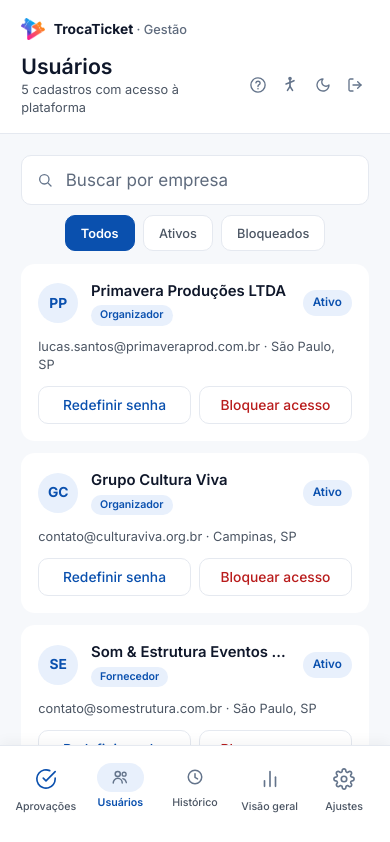
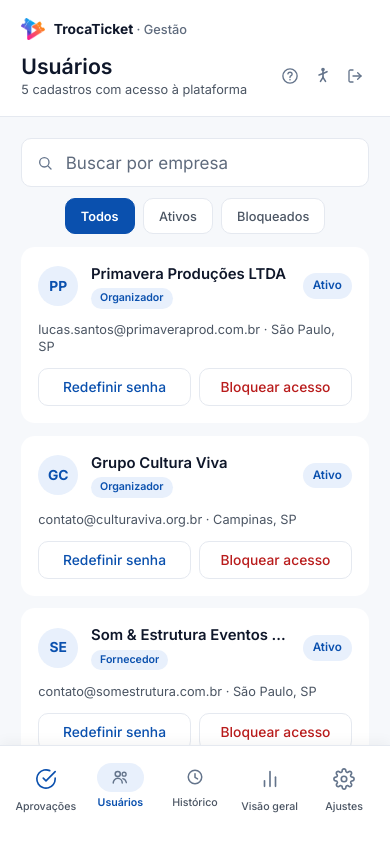
Before and after one commit to 2026-2-MCC2/Projeto2, a React (Vite) app in the folder src/Frontend/: page /admin/usuarios in a window 390 px wide. Shown: the top 842 px of the page. Built offline with nearby package versions, Linux system fonts and the light colour scheme.

Commit message:
💄 Style: tema só no painel de acessibilidade no celular

```diff
--- a/src/Frontend/src/presentation/components/acesso/CadastroMobile.jsx
+++ b/src/Frontend/src/presentation/components/acesso/CadastroMobile.jsx
@@ -1,6 +1,5 @@
 import { useState } from 'react'
 import { BotaoAcessibilidade } from '../comum/BotaoAcessibilidade.jsx'
-import { BotaoTema } from '../comum/BotaoTema.jsx'
 import { Logotipo } from '../comum/Logotipo.jsx'
 import { useNavigate } from 'react-router-dom'
 import { Icone } from '../comum/Icone.jsx'
@@ -80,7 +79,6 @@
           </button>
           <Logotipo className="etapas__logo" />
           <BotaoAcessibilidade posicao="topo" />
-          <BotaoTema />
         </div>
 
         <ProgressoEtapas etapas={ETAPAS} etapaAtual={etapa} />
--- a/src/Frontend/src/presentation/components/comum/BotaoAcessibilidade.jsx
+++ b/src/Frontend/src/presentation/components/comum/BotaoAcessibilidade.jsx
@@ -1,6 +1,7 @@
 import { useEffect, useLayoutEffect, useRef, useState } from 'react'
 import { useAcessibilidade } from '../../hooks/useAcessibilidade.js'
 import { useFolhaArrastavel } from '../../hooks/useFolhaArrastavel.js'
+import { useIsMobile } from '../../hooks/useIsMobile.js'
 import { leituraDisponivel, useLeituraEmVozAlta } from '../../hooks/useLeituraEmVozAlta.js'
 import { Icone } from './Icone.jsx'
 import { BotaoTema, SeletorTema } from './BotaoTema.jsx'
@@ -28,7 +29,7 @@
   { chave: 'movimento', nome: 'Reduzir animações', apoio: 'Desliga as transições das telas.' },
 ]
 
-// o flutuante leva junto o botão de tema, porque essas telas não têm cabeçalho
+// no desktop o flutuante leva junto o botão de tema, porque essas telas não têm cabeçalho
 export function BotaoAcessibilidade({ posicao = 'flutuante' }) {
   const [aberto, setAberto] = useState(false)
   const { ajustes, alternar, mudarFonte, restaurar } = useAcessibilidade()
@@ -36,6 +37,7 @@
   const caixa = useRef(null)
   const folha = useFolhaArrastavel(() => setAberto(false))
   const flutuante = posicao === 'flutuante'
+  const isMobile = useIsMobile()
   const painel = useRef(null)
   const [largo, setLargo] = useState(false)
   const [medicao, setMedicao] = useState(0)
@@ -83,7 +85,7 @@
 
   return (
     <div className={`acessibilidade-area acessibilidade-area--${posicao}`} ref={caixa}>
-      {flutuante && <BotaoTema posicao="flutuante" />}
+      {flutuante && !isMobile && <BotaoTema />}
 
       <button
         type="button"
--- a/src/Frontend/src/presentation/components/comum/BotaoTema.jsx
+++ b/src/Frontend/src/presentation/components/comum/BotaoTema.jsx
@@ -5,7 +5,7 @@
 import '../../styles/acessibilidade.css'
 
 // mostra o ícone do tema de destino: lua no claro, sol no escuro
-export function BotaoTema({ posicao = 'topo' }) {
+export function BotaoTema({ posicao = 'flutuante' }) {
   const { tema, mudarTema } = useAcessibilidade()
   const escuro = tema === 'escuro'
 
--- a/src/Frontend/src/presentation/components/organizador/OrganizadorLayout.jsx
+++ b/src/Frontend/src/presentation/components/organizador/OrganizadorLayout.jsx
@@ -3,7 +3,6 @@
 import { useIsMobile } from '../../hooks/useIsMobile.js'
 import { MenuLateral } from './MenuLateral.jsx'
 import { BotaoAcessibilidade } from '../comum/BotaoAcessibilidade.jsx'
-import { BotaoTema } from '../comum/BotaoTema.jsx'
 import { ModalSair } from '../comum/ModalSair.jsx'
 import { Icone } from '../comum/Icone.jsx'
 import { TituloDaPagina } from '../comum/TituloDaPagina.jsx'
@@ -81,7 +80,6 @@
               <h1>{titulo}</h1>
               <img src={simbolo} alt="" className="topo__fluxo-marca" />
               <BotaoAcessibilidade posicao="topo" />
-              <BotaoTema />
             </div>
           ) : null}
           {aoVoltar ? (
@@ -124,7 +122,6 @@
                     <Icone src={iconeDuvidas} />
                   </Link>
                   <BotaoAcessibilidade posicao="topo" />
-                  <BotaoTema />
                   <button
                     type="button"
                     className="topo__sair"
--- a/src/Frontend/src/presentation/styles/acessibilidade.css
+++ b/src/Frontend/src/presentation/styles/acessibilidade.css
@@ -75,19 +75,6 @@
     background 0.15s ease;
 }
 
-.botao-tema--topo {
-  width: 28px;
-  height: 28px;
-  border: 0;
-  border-radius: 8px;
-  background: none;
-}
-
-.botao-tema--topo .icone {
-  width: 16px;
-  height: 16px;
-}
-
 .botao-tema--flutuante {
   position: absolute;
   right: 4px;
@@ -110,7 +97,6 @@
 }
 
 @media (hover: hover) {
-  .botao-tema--topo:hover,
   .botao-tema--flutuante:hover {
     background: var(--fundo-sutil);
   }
```
